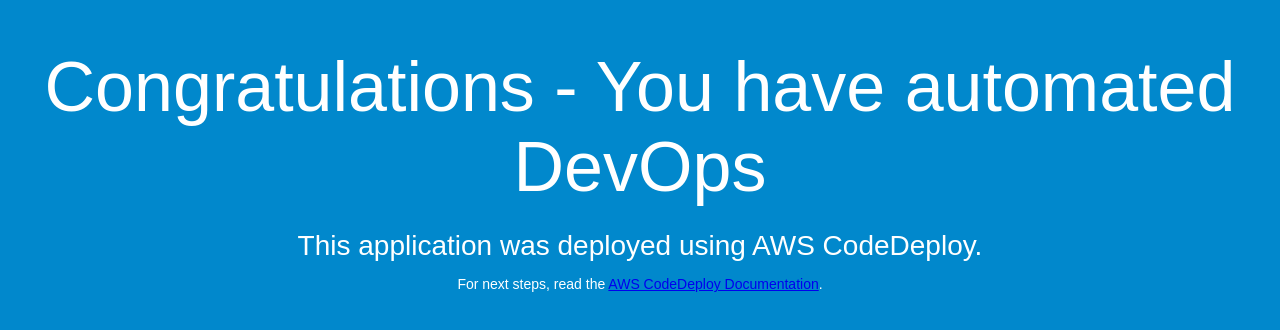
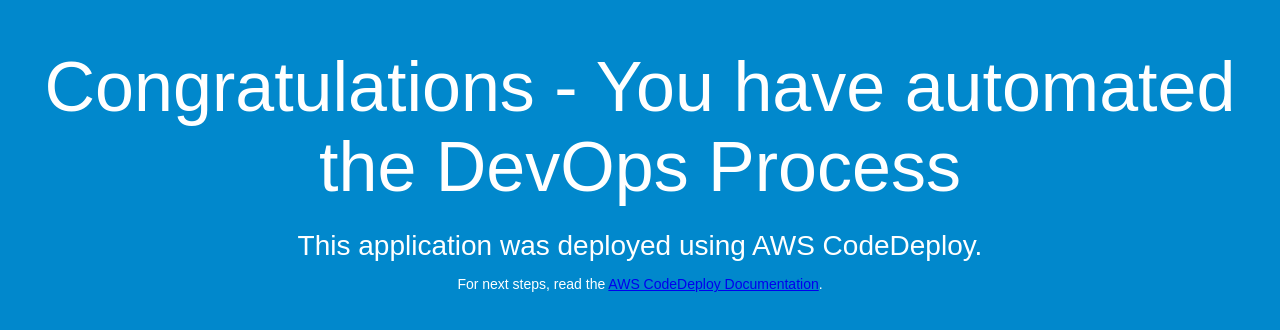
Before and after one commit to tahoeaussie/codedeploysample, a plain HTML site: page index.html in a window 1280 px wide. Drawn offline with Linux system fonts and the light colour scheme.

Commit message:
Modified message

```diff
--- a/index.html
+++ b/index.html
@@ -26,7 +26,7 @@
 </head>
 <body>
   <div align="center">
-    <h1>Congratulations - You have automated DevOps</h1>
+    <h1>Congratulations - You have automated the DevOps Process</h1>
     <h2>This application was deployed using AWS CodeDeploy.</h2>
     <p>For next steps, read the <a href="http://aws.amazon.com/documentation/codedeploy">AWS CodeDeploy Documentation</a>.</p>
   </div>
```
